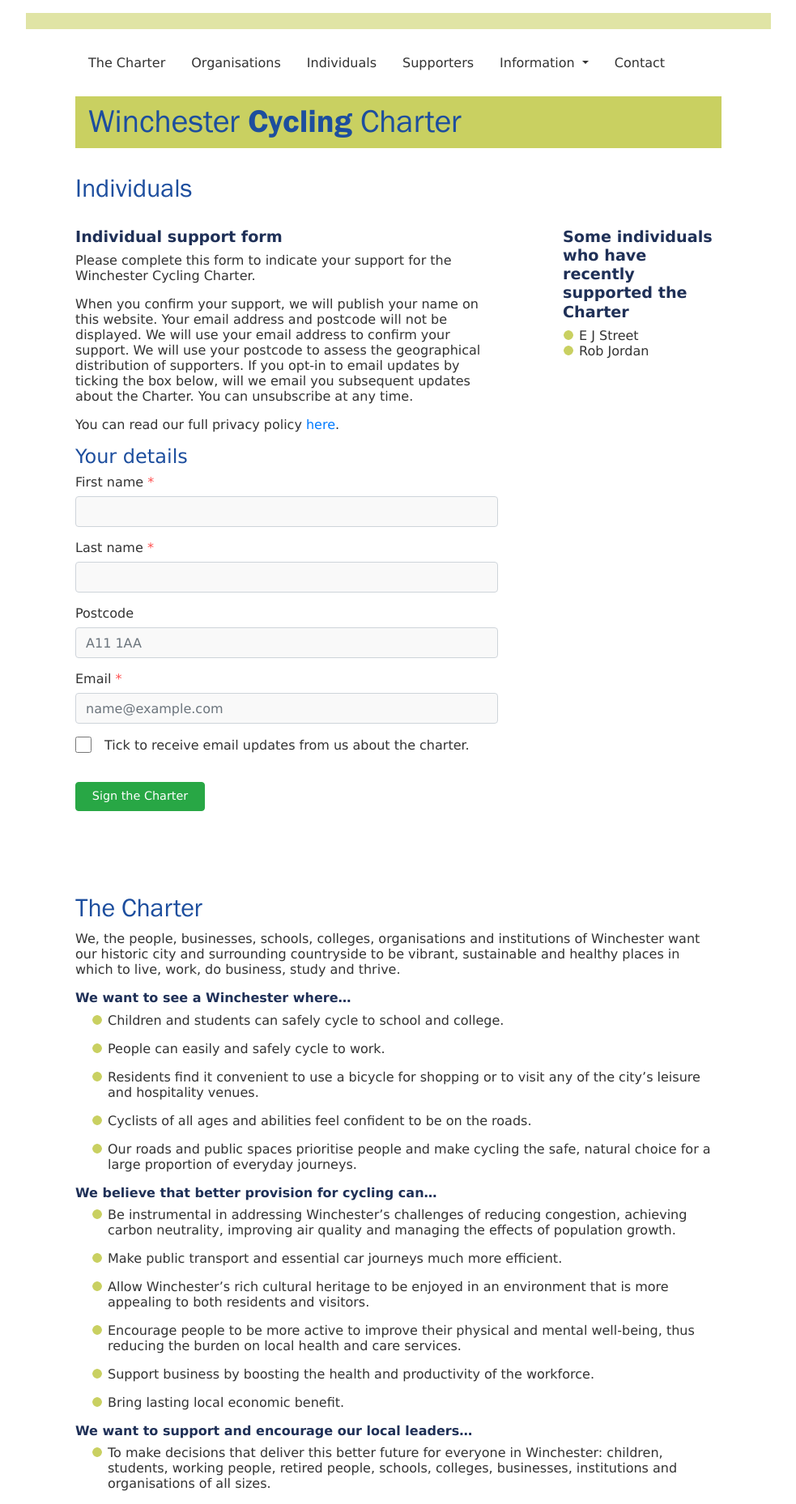
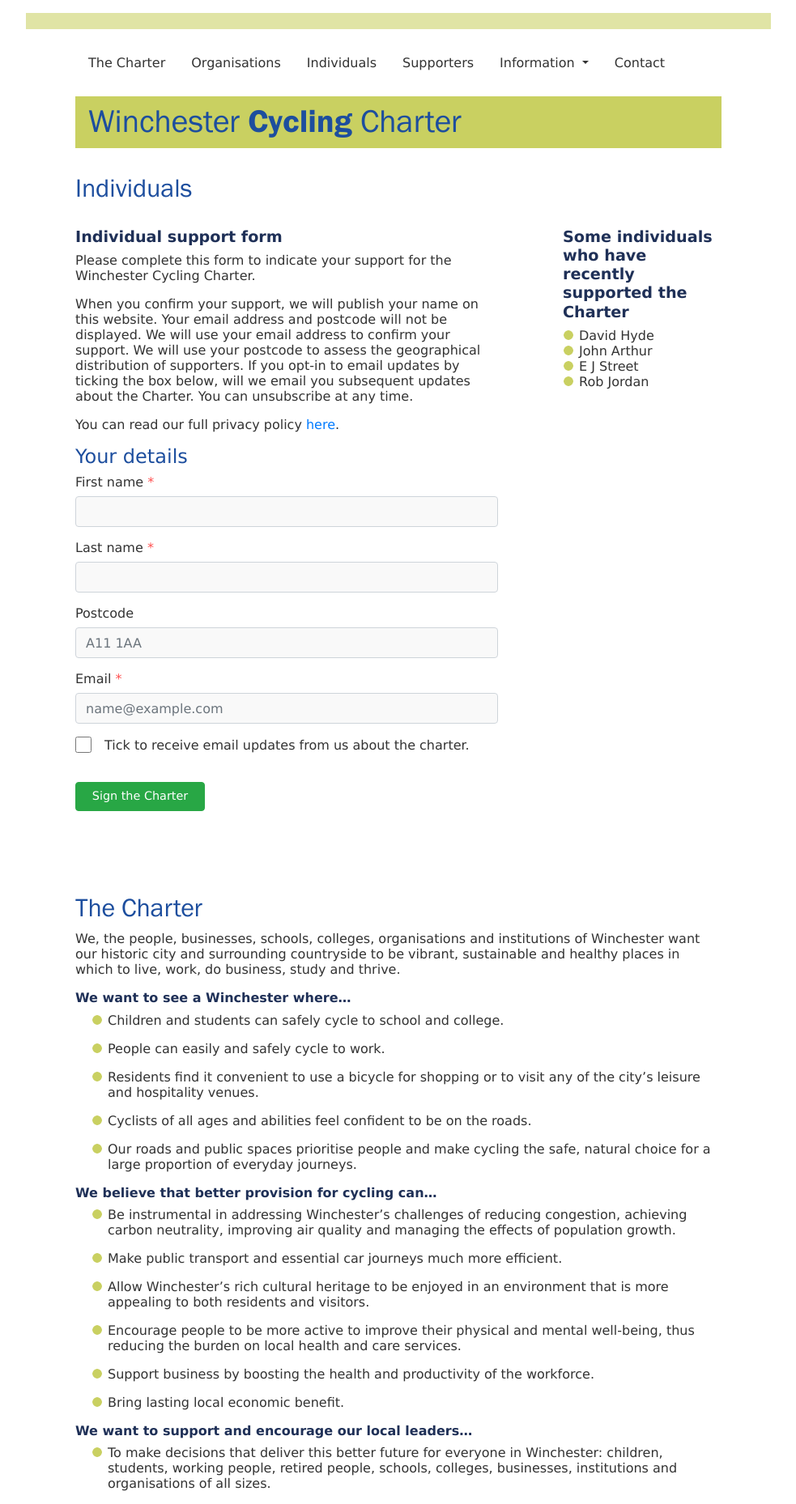
Before and after one commit to winchestercyclingcharter/winchestercyclingcharter.github.io, a Jekyll site: the page built from ind-page.md, in a window 1280 px wide. Shown: the whole page at 81% size, without its empty margins (148-1131 px from the left). Built offline with Jekyll 4.4.1, drawn with Linux system fonts in a browser that asks for light colours; nearby versions of some CDN libraries.

Commit message:
Update people.yml

```diff
--- a/_data/people.yml
+++ b/_data/people.yml
@@ -1,3 +1,5 @@
 people:
 - { lastname: Jordan, firstname: Rob, dt: 20210214-193239-243000 }
 - { lastname: Street, firstname: E J, dt: 20210214-221729-586665 }
+- { lastname: Arthur, firstname: John, dt: 20210215-154511-219011 }
+- { lastname: Hyde, firstname: David, dt: 20210215-155725-217965 }
```
